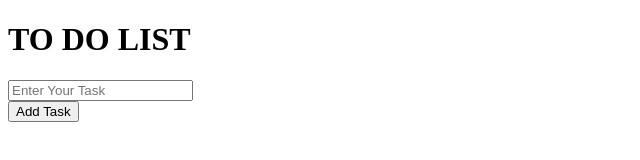
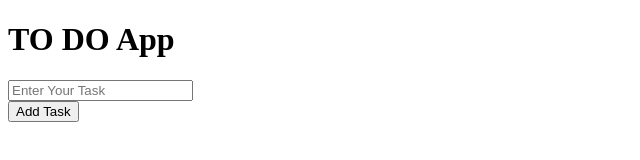
Before and after one commit to souravds191/CRUD-JS-TODO, a plain HTML site: page index.html in a window 1280 px wide. Shown: the full height of the page, 0-640 px from the left. Drawn offline with Linux system fonts and the light colour scheme.

Commit message:
Commit 2

```diff
--- a/index.html
+++ b/index.html
@@ -6,7 +6,7 @@
   <body>
     <div class="container">
       <div class="header">
-        <h1>TO DO LIST</h1>
+        <h1>TO DO App</h1>
       </div>
       <div class="input-group mb-3">
         <input
```
